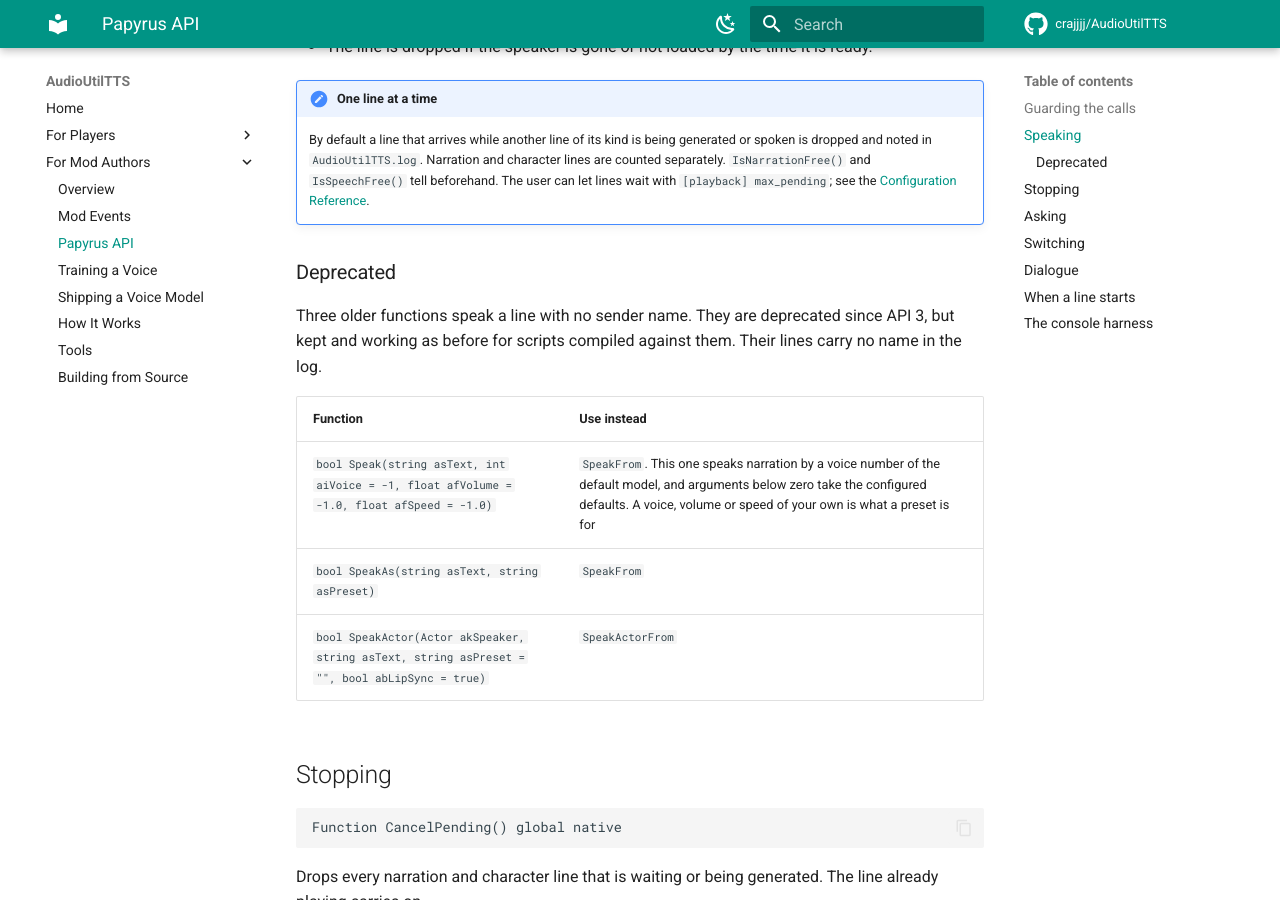
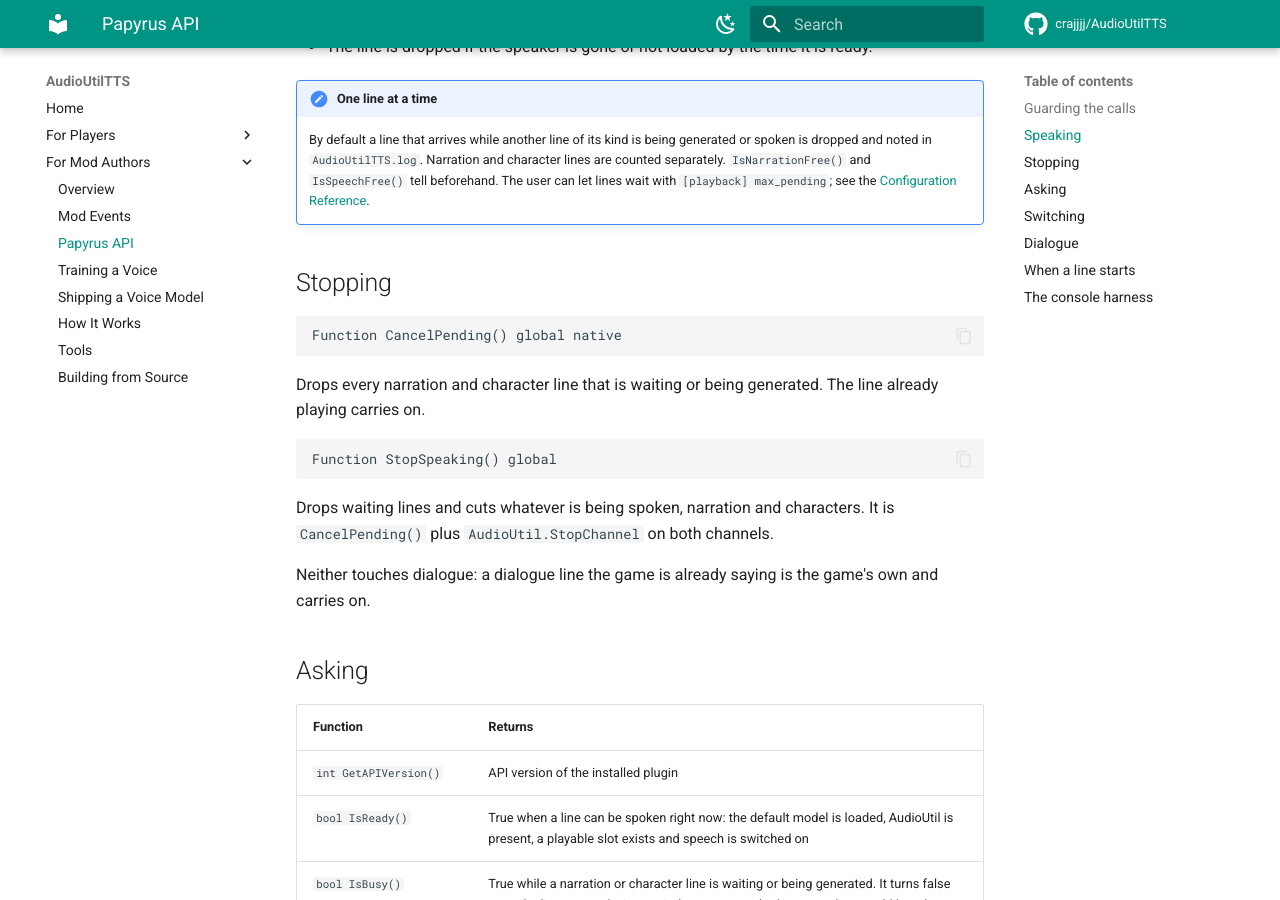
Before and after one commit to crajjjj/AudioUtilTTS, an MkDocs documentation site: the page built from docs/authors/papyrus-api.md, in a window 1280 px wide and 900 px high, scrolled down 1282 px. Built offline with MkDocs 1.6.1 and Material for MkDocs 9.7.7, drawn with Linux system fonts in a browser that asks for light colours; comment, search, counter and statistics services are not loaded.

Commit message:
Docs: leave the deprecated natives and event names out again

```diff
--- a/docs/authors/papyrus-api.md
+++ b/docs/authors/papyrus-api.md
@@ -40,16 +40,6 @@ Makes an actor say a line: positioned at them, on the character channel, with th
 
 !!! note "One line at a time"
     By default a line that arrives while another line of its kind is being generated or spoken is dropped and noted in `AudioUtilTTS.log`. Narration and character lines are counted separately. `IsNarrationFree()` and `IsSpeechFree()` tell beforehand. The user can let lines wait with `[playback] max_pending`; see the [Configuration Reference](../players/configuration.md#max_pending).
-
-### Deprecated
-
-Three older functions speak a line with no sender name. They are deprecated since API 3, but kept and working as before for scripts compiled against them. Their lines carry no name in the log.
-
-| Function | Use instead |
-|---|---|
-| `bool Speak(string asText, int aiVoice = -1, float afVolume = -1.0, float afSpeed = -1.0)` | `SpeakFrom`. This one speaks narration by a voice number of the default model, and arguments below zero take the configured defaults. A voice, volume or speed of your own is what a preset is for |
-| `bool SpeakAs(string asText, string asPreset)` | `SpeakFrom` |
-| `bool SpeakActor(Actor akSpeaker, string asText, string asPreset = "", bool abLipSync = true)` | `SpeakActorFrom` |
 
 ## Stopping
 
```
Also changed, not shown: docs/authors/modevents.md (+1 -5 lines), docs/authors/training-voices.md (+1 -1 lines).
